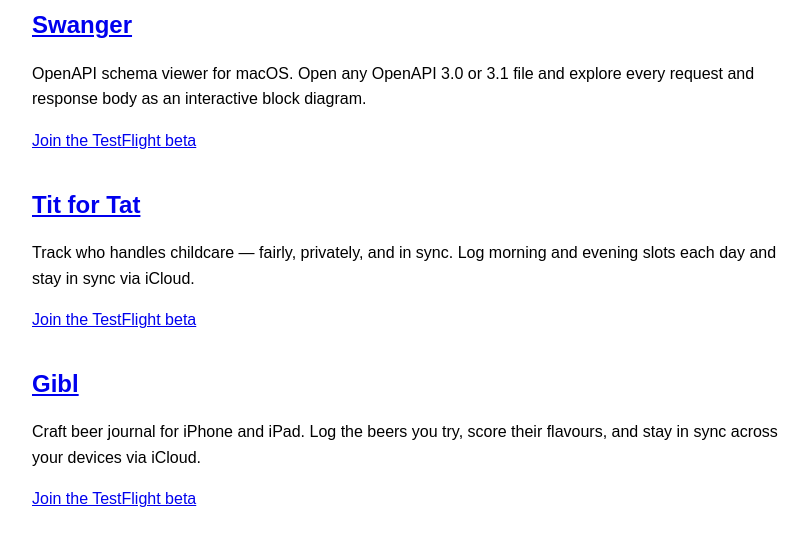
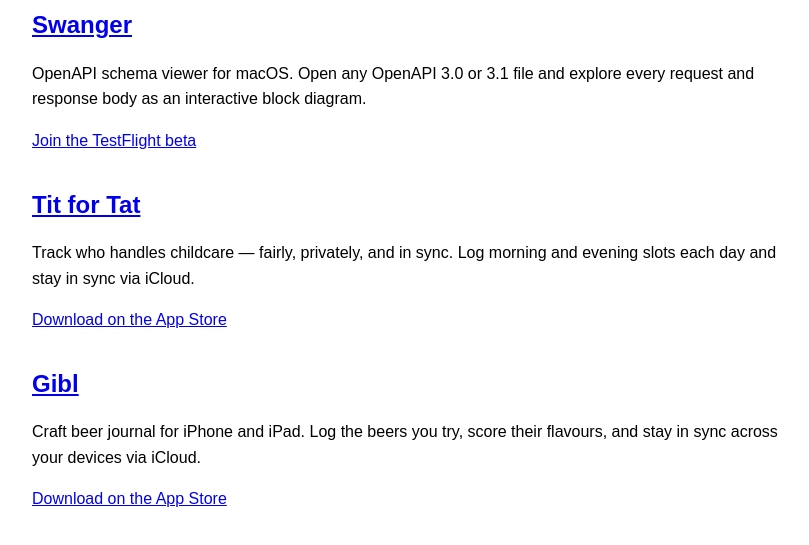
Before and after one commit to mrded/quux, a plain HTML site: page apps/index.html in a window 1280 px wide. Shown: the part 151-696 px from the top of the page, without its empty margins (228-1037 px from the left). Drawn offline with Linux system fonts and the light colour scheme.

Commit message:
Update apps links

```diff
--- a/apps/index.html
+++ b/apps/index.html
@@ -41,13 +41,13 @@
     <div class="app">
       <h2><a href="tit4tat">Tit for Tat</a></h2>
       <p>Track who handles childcare — fairly, privately, and in sync. Log morning and evening slots each day and stay in sync via iCloud.</p>
-      <p><a href="https://testflight.apple.com/join/hRtBSZHW">Join the TestFlight beta</a></p>
+      <p><a href="https://apps.apple.com/gb/app/tit-for-tat/id6829557138">Download on the App Store</a></p>
     </div>
 
     <div class="app">
       <h2><a href="gibl">Gibl</a></h2>
       <p>Craft beer journal for iPhone and iPad. Log the beers you try, score their flavours, and stay in sync across your devices via iCloud.</p>
-      <p><a href="https://testflight.apple.com/join/Ev1AAqpV">Join the TestFlight beta</a></p>
+      <p><a href="https://apps.apple.com/us/app/craft-beer-notes/id966030322">Download on the App Store</a></p>
     </div>
   </body>
 </html>
```
Also changed, not shown: apps/gibl/index.html (+1 -1 lines), apps/gibl/llms.txt.
